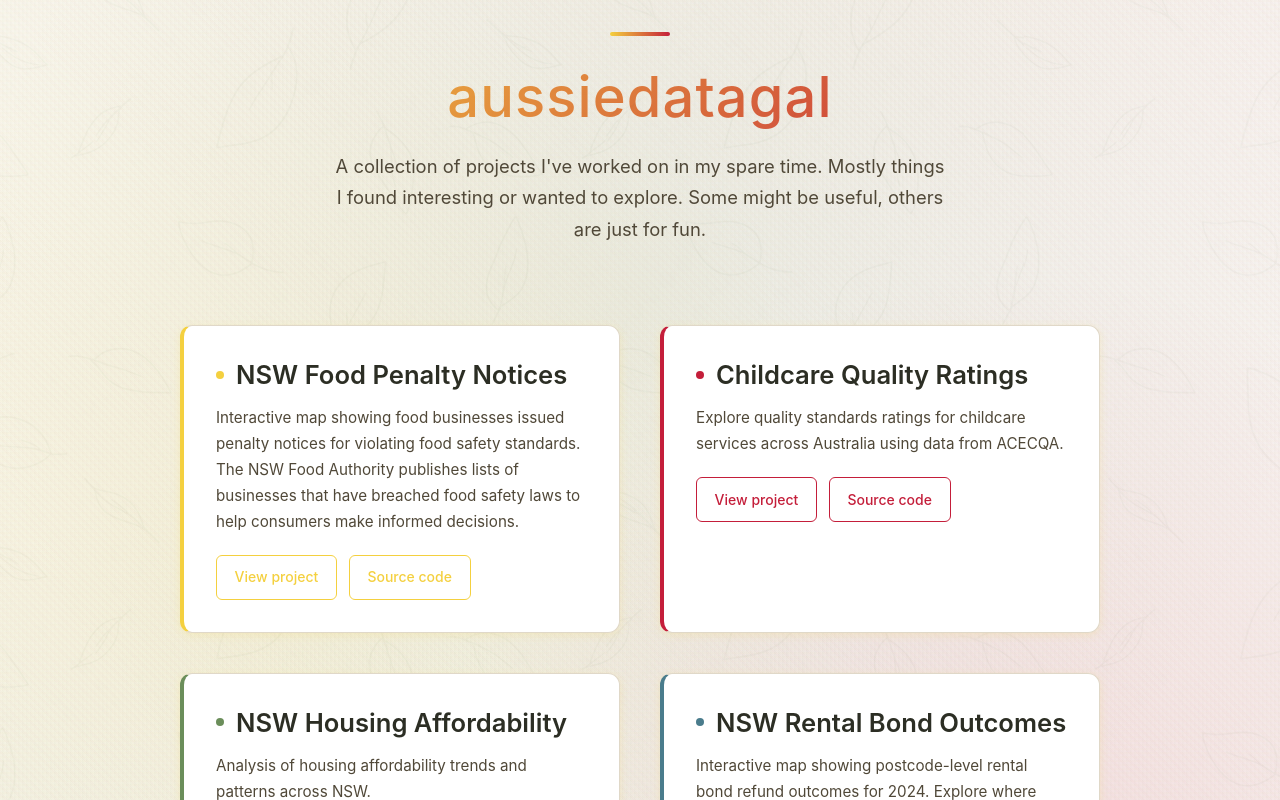
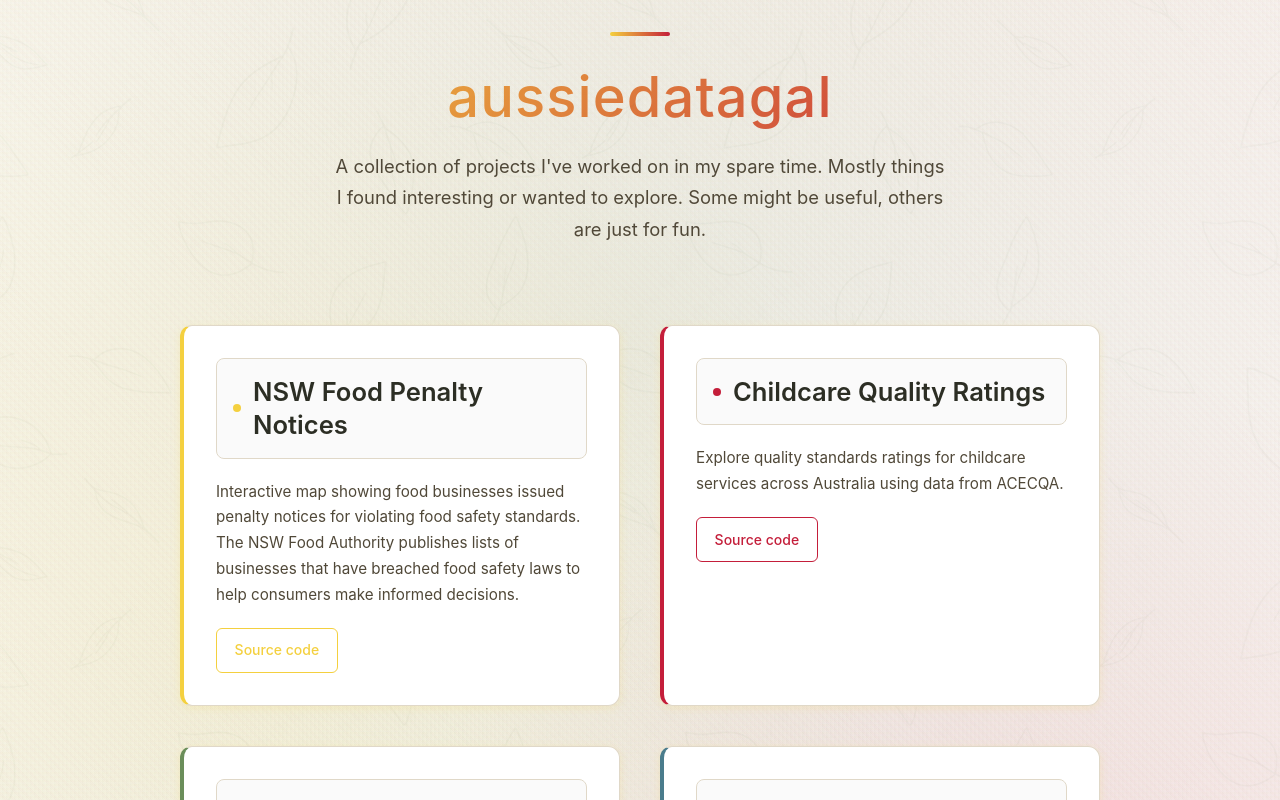
Before and after one commit to aussiedatagal/aussiedatagal.github.io, a React (Create React App) app: page / in a window 1280 px wide. Shown: the top 800 px of the page. Built offline with nearby package versions, Linux system fonts and the light colour scheme; no server answers; a web font is replaced by a local one.

Commit message:
Add previews to the sites

```diff
--- a/public/index.html
+++ b/public/index.html
@@ -4,6 +4,21 @@
     <meta charset="utf-8" />
     <meta name="viewport" content="width=device-width, initial-scale=1" />
     <meta name="description" content="A collection of side projects and experiments" />
+
+    <!-- Open Graph / Facebook -->
+    <meta property="og:type" content="website" />
+    <meta property="og:url" content="https://aussiedatagal.github.io/" />
+    <meta property="og:title" content="aussiedatagal - A collection of side projects and experiments" />
+    <meta property="og:description" content="A collection of projects I've worked on in my spare time. Mostly things I found interesting or wanted to explore. Some might be useful, others are just for fun." />
+    <meta property="og:image" content="https://aussiedatagal.github.io/assets/eucalyptus-pattern.png" />
+
+    <!-- Twitter -->
+    <meta name="twitter:card" content="summary_large_image" />
+    <meta name="twitter:url" content="https://aussiedatagal.github.io/" />
+    <meta name="twitter:title" content="aussiedatagal - A collection of side projects and experiments" />
+    <meta name="twitter:description" content="A collection of projects I've worked on in my spare time. Mostly things I found interesting or wanted to explore. Some might be useful, others are just for fun." />
+    <meta name="twitter:image" content="https://aussiedatagal.github.io/assets/eucalyptus-pattern.png" />
+
     <link rel="preconnect" href="https://fonts.googleapis.com">
     <link rel="preconnect" href="https://fonts.gstatic.com" crossorigin>
     <link href="https://fonts.googleapis.com/css2?family=Waiting+for+the+Sunrise&display=swap" rel="stylesheet">
--- a/src/ProjectCard.css
+++ b/src/ProjectCard.css
@@ -59,29 +59,9 @@
   opacity: 1;
 }
 
-.project-card h2 {
-  font-size: 1.4rem;
-  font-weight: 600;
-  margin-bottom: 0.875rem;
-  color: #2c2e24;
-  line-height: 1.3;
-  display: flex;
-  align-items: center;
-  gap: 0.75rem;
-}
-
-.project-card h2::before {
-  content: '';
-  width: 8px;
-  height: 8px;
-  border-radius: 50%;
-  background: var(--accent-color);
-  flex-shrink: 0;
-}
-
-.project-card p {
+.project-description {
   color: #504838;
-  margin-bottom: 1.25rem;
+  margin: 1.25rem 0;
   line-height: 1.7;
   font-size: 0.95rem;
 }
--- a/src/ProjectCard.js
+++ b/src/ProjectCard.js
@@ -1,15 +1,13 @@
 import React from 'react';
+import ProjectPreview from './ProjectPreview';
 import './ProjectCard.css';
 
 function ProjectCard({ project }) {
   return (
     <article className="project-card">
-      <h2>{project.title}</h2>
-      <p>{project.description}</p>
+      <ProjectPreview url={project.liveUrl} fallbackTitle={project.title} />
+      <p className="project-description">{project.description}</p>
       <div className="project-links">
-        <a href={project.liveUrl} target="_blank" rel="noopener noreferrer">
-          View project
-        </a>
         <a href={project.repoUrl} target="_blank" rel="noopener noreferrer">
           Source code
         </a>
--- /dev/null
+++ b/src/ProjectPreview.css
@@ -0,0 +1,93 @@
+.project-preview {
+  display: block;
+  border: 1px solid #e0d8c8;
+  border-radius: 8px;
+  overflow: hidden;
+  margin-bottom: 0;
+  text-decoration: none;
+  color: inherit;
+  transition: all 0.2s ease;
+  background: #fafafa;
+}
+
+.project-preview:hover {
+  border-color: var(--accent-color);
+  box-shadow: 0 4px 12px rgba(0, 0, 0, 0.1);
+  transform: translateY(-2px);
+}
+
+.project-preview-image {
+  width: 100%;
+  height: 200px;
+  overflow: hidden;
+  background: #f5f5f5;
+}
+
+.project-preview-image img {
+  width: 100%;
+  height: 100%;
+  object-fit: cover;
+}
+
+.project-preview-content {
+  padding: 1rem;
+}
+
+.project-preview-title {
+  font-size: 1.4rem;
+  font-weight: 600;
+  margin: 0;
+  color: #2c2e24;
+  line-height: 1.3;
+  display: flex;
+  align-items: center;
+  gap: 0.75rem;
+}
+
+.project-preview-title::before {
+  content: '';
+  width: 8px;
+  height: 8px;
+  border-radius: 50%;
+  background: var(--accent-color);
+  flex-shrink: 0;
+}
+
+.project-preview-description {
+  font-size: 0.875rem;
+  color: #504838;
+  margin: 0;
+  line-height: 1.5;
+  display: -webkit-box;
+  -webkit-line-clamp: 2;
+  -webkit-box-orient: vertical;
+  overflow: hidden;
+}
+
+.project-preview-loading {
+  display: flex;
+  align-items: center;
+  justify-content: center;
+  min-height: 200px;
+  border: none;
+  background: transparent;
+}
+
+.project-preview-fallback {
+  margin-bottom: 1.25rem;
+}
+
+.spinner {
+  width: 32px;
+  height: 32px;
+  border: 3px solid #f0f0f0;
+  border-top-color: var(--eucalyptus, #4a7c8c);
+  border-radius: 50%;
+  animation: spin 0.8s linear infinite;
+}
+
+@keyframes spin {
+  to {
+    transform: rotate(360deg);
+  }
+}
--- /dev/null
+++ b/src/ProjectPreview.js
@@ -0,0 +1,95 @@
+import React, { useState, useEffect } from 'react';
+import './ProjectPreview.css';
+
+function ProjectPreview({ url, fallbackTitle }) {
+  const [preview, setPreview] = useState(null);
+  const [loading, setLoading] = useState(true);
+  const [error, setError] = useState(null);
+
+  useEffect(() => {
+    const fetchPreview = async () => {
+      try {
+        // Use a CORS proxy to fetch the page
+        const proxyUrl = `https://api.allorigins.win/get?url=${encodeURIComponent(url)}`;
+        const response = await fetch(proxyUrl);
+        const data = await response.json();
+
+        if (data.contents) {
+          const parser = new DOMParser();
+          const doc = parser.parseFromString(data.contents, 'text/html');
+
+          const getMetaContent = (property) => {
+            const meta = doc.querySelector(`meta[property="${property}"], meta[name="${property}"]`);
+            return meta ? meta.getAttribute('content') : null;
+          };
+
+          const ogImage = getMetaContent('og:image');
+          const ogTitle = getMetaContent('og:title') || doc.querySelector('title')?.textContent || '';
+          const ogDescription = getMetaContent('og:description') ||
+                               doc.querySelector('meta[name="description"]')?.getAttribute('content') || '';
+
+          setPreview({
+            title: ogTitle,
+            description: ogDescription,
+            image: ogImage,
+            url: url
+          });
+        }
+      } catch (err) {
+        setError('Failed to load preview');
+        console.error('Preview fetch error:', err);
+      } finally {
+        setLoading(false);
+      }
+    };
+
+    fetchPreview();
+  }, [url]);
+
+  if (loading) {
+    return (
+      <div className="project-preview project-preview-loading">
+        <div className="spinner"></div>
+      </div>
+    );
+  }
+
+  const displayTitle = preview?.title || fallbackTitle || 'Project';
+  const hasPreview = preview && (preview.image || preview.title);
+
+  if (error || !hasPreview) {
+    // Fallback: show just the title as a link
+    return (
+      <a
+        href={url}
+        target="_blank"
+        rel="noopener noreferrer"
+        className="project-preview project-preview-fallback"
+      >
+        <div className="project-preview-content">
+          <h2 className="project-preview-title">{fallbackTitle || 'Project'}</h2>
+        </div>
+      </a>
+    );
+  }
+
+  return (
+    <a
+      href={url}
+      target="_blank"
+      rel="noopener noreferrer"
+      className="project-preview"
+    >
+      {preview.image && (
+        <div className="project-preview-image">
+          <img src={preview.image} alt={displayTitle} onError={(e) => e.target.style.display = 'none'} />
+        </div>
+      )}
+      <div className="project-preview-content">
+        <h2 className="project-preview-title">{displayTitle}</h2>
+      </div>
+    </a>
+  );
+}
+
+export default ProjectPreview;
```
